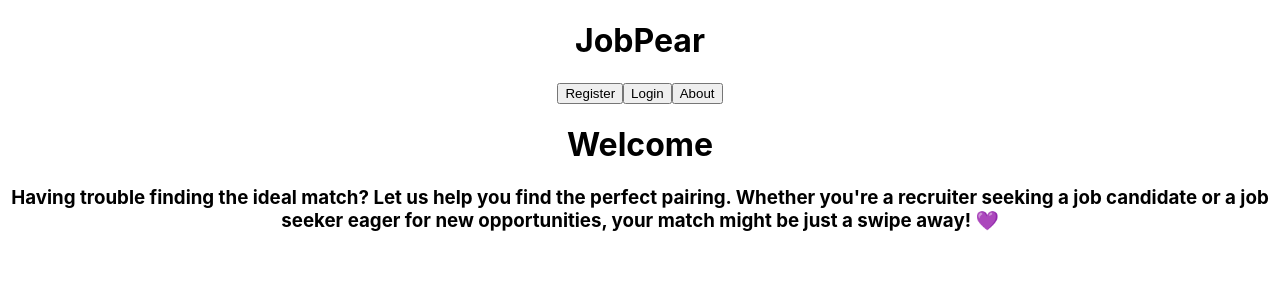
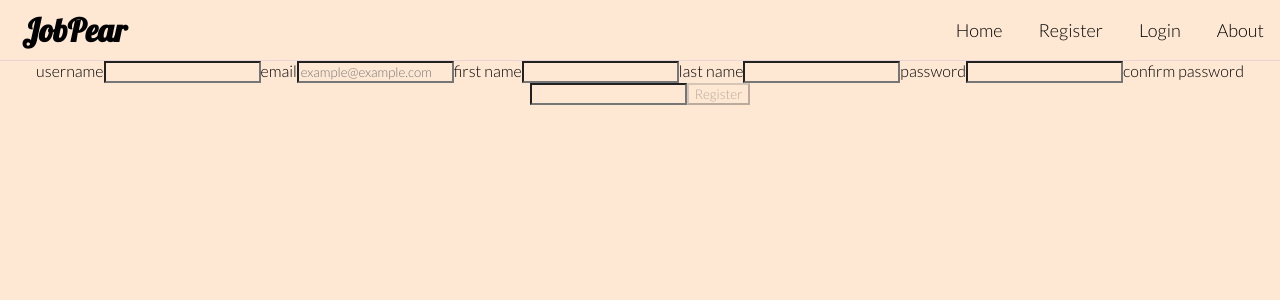
Before and after one commit to eventura26/JobPair, a React (Create React App) app: page /register in a window 1280 px wide. Shown: the top 300 px of the page. Built offline with nearby package versions, Linux system fonts and the light colour scheme.

Commit message:
fixed register component

```diff
--- a/package.json
+++ b/package.json
@@ -6,6 +6,7 @@
     "@testing-library/jest-dom": "^5.16.5",
     "@testing-library/react": "^13.4.0",
     "@testing-library/user-event": "^13.5.0",
+    "axios": "^1.3.5",
     "react": "^18.2.0",
     "react-dom": "^18.2.0",
     "react-router-dom": "^6.10.0",
--- a/src/App.css
+++ b/src/App.css
@@ -1,3 +1,66 @@
+@import url('https://fonts.googleapis.com/css2?family=Lobster&display=swap');
+@import url('https://fonts.googleapis.com/css2?family=Lato:wght@300&display=swap');
+
+*{
+  background-color: #fee8d3;
+  font-family: 'Lato', sans-serif;
+}
+
+.title{
+  font-family: 'Lobster', cursive;
+}
+
 .App {
   text-align: center;
 }
+
+.nav-bar {
+  display: flex;
+  justify-content: space-between;
+  align-items: center;
+  padding: 10px;
+  background-color: #fee8d3;
+  border-bottom: 1px solid #e8d4d4;
+}
+
+.title {
+  margin: 0;
+  margin-left:12px;
+}
+
+.nav-links {
+  display: flex;
+  gap: 24px;
+}
+
+.nav-links button {
+  background-color: transparent;
+  font-size: 18px;
+  border: none;
+  cursor: pointer;
+}
+
+.container {
+  display: flex;
+  justify-content: center;
+  align-items: center;
+  height: 100vh;
+}
+
+.welcome {
+  width: 25%;
+  position: absolute;
+  left: calc(30% - 12.5%);
+  top: calc(40% - 50px);
+  text-align: center;
+}
+
+.home-imgs{
+  position: absolute;
+  right: calc(30% - 12.5%);
+  top: calc(30% - 50px);
+
+}
+.home-imgs img{
+  height: 30rem;
+}
--- a/src/App.js
+++ b/src/App.js
@@ -1,13 +1,21 @@
 import './App.css';
-import Home from './components/Home';
-import Nav from './components/Nav';
+import { Route, Routes } from 'react-router-dom'
 import Login from './components/Login';
+import Register from './components/Register';
+import Home from './components/Home'
+import About from './components/About'
+import Nav from './components/Nav'
 
 function App() {
   return (
     <div className="App">
       <Nav />
-      <Home />
+      <Routes>
+        <Route path="/" element={<Home />} />
+        <Route path="/login" element={<Login />} />
+        <Route path="/register" element={<Register />} />
+        <Route path="/about" element={<About />} />
+      </Routes>
     </div>
   );
 }
--- a/src/components/Home.jsx
+++ b/src/components/Home.jsx
@@ -1,8 +1,12 @@
 export default function Home(){
     return(
-        <div>
-            <h1>Welcome</h1>
-            <h3>Having trouble finding the ideal match? Let us help you find the perfect pairing. Whether you're a recruiter seeking a job candidate or a job seeker eager for new opportunities, your match might be just a swipe away! 💜</h3>
+        <div className="container">
+            <div className="welcome">
+                <h3>Having trouble finding the ideal match? Let's find you the perfect pairing. Whether you're a recruiter seeking a candidate or a job seeker eager for new opportunities, your match might be just a swipe away! 💜</h3>
+            </div>
+            <div className="home-imgs">
+                <img src="https://images.pexels.com/photos/6347901/pexels-photo-6347901.jpeg?auto=compress&cs=tinysrgb&w=1260&h=750&dpr=1"/>
+            </div>
         </div>
     )
 }
--- a/src/components/Login.jsx
+++ b/src/components/Login.jsx
@@ -15,9 +15,9 @@ export default function Login(){
     return(
         <div>
             <form className="login-form">
-                <input type="text" />
-                <input type="text"/>
-                <input type ="submit" />
+                username: <input type="text" />
+                password: <input type="text"/>
+                <input type ="submit" value="log in!" />
             </form>
         </div>
     )
--- a/src/components/Nav.jsx
+++ b/src/components/Nav.jsx
@@ -1,11 +1,14 @@
 import { Link } from "react-router-dom"
 export default function Nav(){
     return(
-        <div>
-            <h1>JobPear</h1>
-            <Link to="/register"><button>Register</button></Link>
-            <Link to="/login"><button>Login</button></Link>
-            <Link to="/about"><button>About</button></Link>
+        <div className="nav-bar">
+            <h1 className="title">JobPear</h1>
+            <div className="nav-links">
+                <Link to="/"><button>Home</button></Link>
+                <Link to="/register"><button>Register</button></Link>
+                <Link to="/login"><button>Login</button></Link>
+                <Link to="/about"><button>About</button></Link>
+            </div>
         </div>
     )
 }
--- a/src/components/Register.jsx
+++ b/src/components/Register.jsx
@@ -1,7 +1,92 @@
+import { useState } from "react"
+import { useNavigate, Link } from "react-router-dom"
+import axios from "axios"
 export default function Register(){
+    let navigate = useNavigate()
+    const [formValues, setFormValues] = useState({
+        username:"",
+        email: "",
+        first_name: "",
+        last_name: "",
+        password: "",
+        confirm_password: ""
+    })
+
+    const handleChange = (e) => {
+        e.preventDefault()
+        setFormValues({...formValues, [e.target.name]: e.target.value})
+        console.log(formValues)
+    }
+
+    const handleSubmit = async (e) => {
+        e.preventDefault()
+        try {
+            const response = await axios.post('http://localhost:8000/api/register/', formValues)
+            console.log(response)
+            navigate('/login')
+        } catch (error){
+            console.error(error)
+        }
+
+    }
+
     return(
         <div>
-            <p>register here</p>
+            <form className="register" onSubmit={handleSubmit}>
+                <label htmlFor="username">username</label>
+               <input onChange={handleChange} name="username" type="text" value={formValues.username} required/>
+            <label htmlFor="email">email</label>
+            <input
+              onChange={handleChange}
+              name="email"
+              type="email"
+              placeholder="example@example.com"
+              value={formValues.email}
+              required
+            />
+            <label htmlFor="firstName">first name</label>
+            <input
+              onChange={handleChange}
+              name="first_name"
+              type="text"
+              value={formValues.first_name}
+              required
+            />
+            <label htmlFor="lastName">last name</label>
+            <input
+              onChange={handleChange}
+              name="last_name"
+              type="text"
+              value={formValues.last_name}
+              required
+            />
+            <label htmlFor="password">password</label>
+            <input
+              onChange={handleChange}
+              type="password"
+              name="password"
+              value={formValues.password}
+              required
+            />
+            <label htmlFor="confirmPassword">confirm password</label>
+            <input
+              onChange={handleChange}
+              type="password"
+              name="confirm_password"
+              value={formValues.confirm_password}
+              required
+            />
+          <button
+            disabled={
+              !formValues.email ||
+              !formValues.username ||
+              (!formValues.password &&
+                formValues.confirm_password === formValues.password)
+            }
+          >
+            Register
+          </button>
+        </form>
         </div>
     )
 }
```
Also changed, not shown: src/components/Main.jsx (+1 -7 lines), src/style.scss (added), 1 other file (tests, documents, lock files or other folders).
